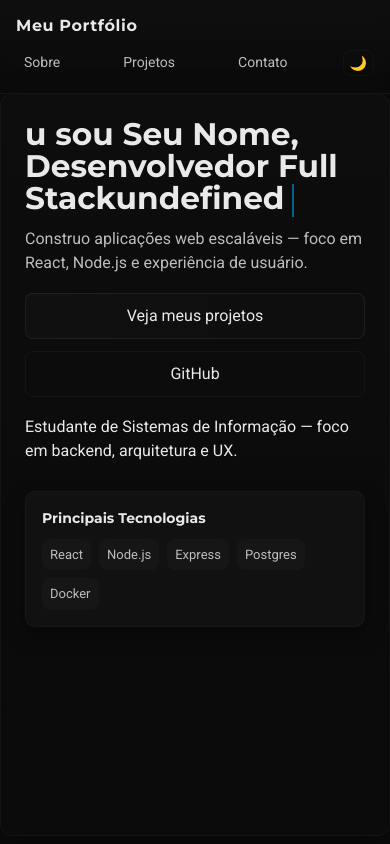
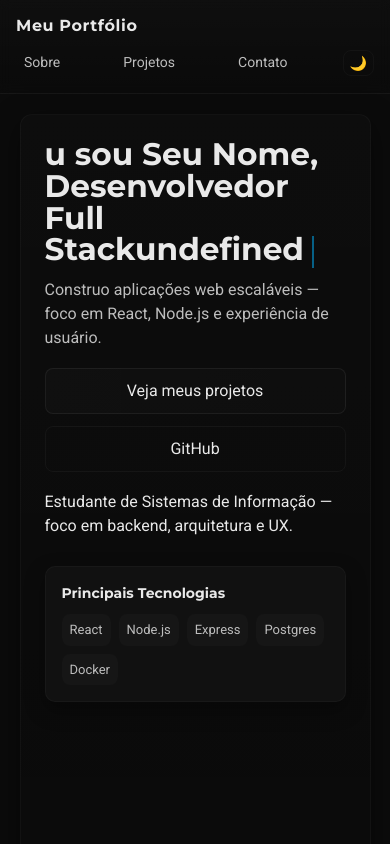
Before and after one commit to Gui-2903/guilhermedev, a React (Vite) app: page / in a window 390 px wide. Shown: the top 844 px of the page. Built offline with nearby package versions, Linux system fonts and the light colour scheme.

Commit message:
pagina sem scrol lateral

```diff
--- a/index.html
+++ b/index.html
@@ -2,7 +2,7 @@
 <html lang="pt-BR">
   <head>
     <meta charset="utf-8" />
-    <meta name="viewport" content="width=device-width, initial-scale=1" />
+    <meta name="viewport" content="width=device-width, initial-scale=1.0">
     <title>Portfólio — Desenvolvedor</title>
   </head>
   <body>
--- a/src/components/Header/Header.module.css
+++ b/src/components/Header/Header.module.css
@@ -1,13 +1,17 @@
-.hero {
-  display:flex;
-  gap:28px;
-  align-items:flex-start;
-  justify-content:space-between;
-  padding: 36px;
-  background: linear-gradient(180deg, rgba(255,255,255,0.01), transparent);
-  border-radius: 12px;
-  border: 1px solid rgba(255,255,255,0.03);
-  box-shadow: 0 8px 30px rgba(0,0,0,0.45);
+
+.hero{
+    display: flex;
+    gap: 28px;
+    align-items: flex-start;
+    justify-content: space-between;
+    padding: 36px;
+    background: linear-gradient(180deg, rgba(255, 255, 255, 0.01), transparent);
+    border-radius: 12px;
+    border: 1px solid rgba(255, 255, 255, 0.03);
+    box-shadow: 0 8px 30px rgba(0, 0, 0, 0.45);
+    /* NOVAS PROPRIEDADES PARA CONTROLAR A LARGURA E CENTRALIZAR */
+    max-width: 1130px; /* Altere este valor para a largura máxima desejada */
+    margin: 50px auto; /* Centraliza o bloco na horizontal */
 }
 
 .left {
@@ -100,10 +104,15 @@
    RESPONSIVIDADE - HEADER
 ============================ */
 
-@media (max-width: 850px) {
+
+  @media (max-width: 850px) {
   .hero {
     flex-direction: column;
     padding: 24px;
+    /* Centraliza e limita o container principal */
+    width: 90%;
+    margin: 20px auto;
+    box-sizing: border-box;
   }
 
   .right {
@@ -120,6 +129,7 @@
   }
 }
 
+
 @media (max-width: 500px) {
   .ctaRow {
     flex-direction: column;
--- a/src/index.jsx
+++ b/src/index.jsx
@@ -6,6 +6,7 @@
 ReactDOM.createRoot(document.getElementById('root')).render(
   <React.StrictMode>
     <App />
+    <meta name="viewport" content="width=device-width, initial-scale=1.0"></meta>
     <script type="module" src="/src/index.jsx"></script>
   </React.StrictMode>
 
--- a/src/styles/Global.module.css
+++ b/src/styles/Global.module.css
@@ -182,13 +182,7 @@
    RESPONSIVIDADE GLOBAL
 ============================ */
 
-/* Layout principal */
-@media (max-width: 900px) {
-  .main {
-    padding: 0 16px 60px;
-    gap: 60px;
-  }
-}
+
 
 /* NAVBAR mobile */
 @media (max-width: 700px) {
@@ -220,3 +214,10 @@
     gap: 6px;
   }
 }
+@media (max-width: 900px) {
+  .main {
+    /* Mantenha o padding vertical, mas use 0px no horizontal para forçar o hero a usar 90% */
+    padding: 0 0 60px 0; /* NOVO: Padding lateral zero */
+    gap: 60px;
+  }
+}
```
Also changed, not shown: 1 other file (tests, documents, lock files or other folders).
